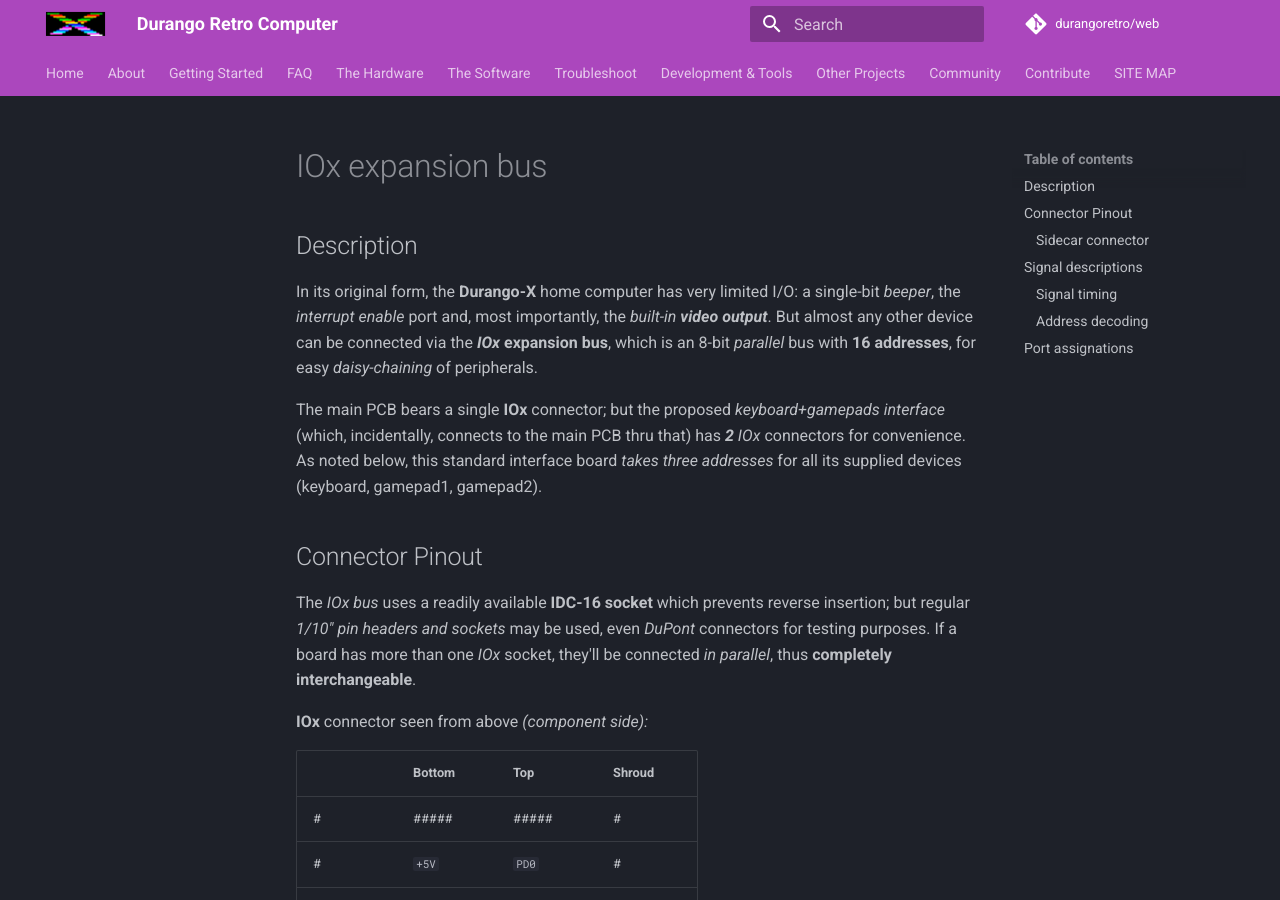
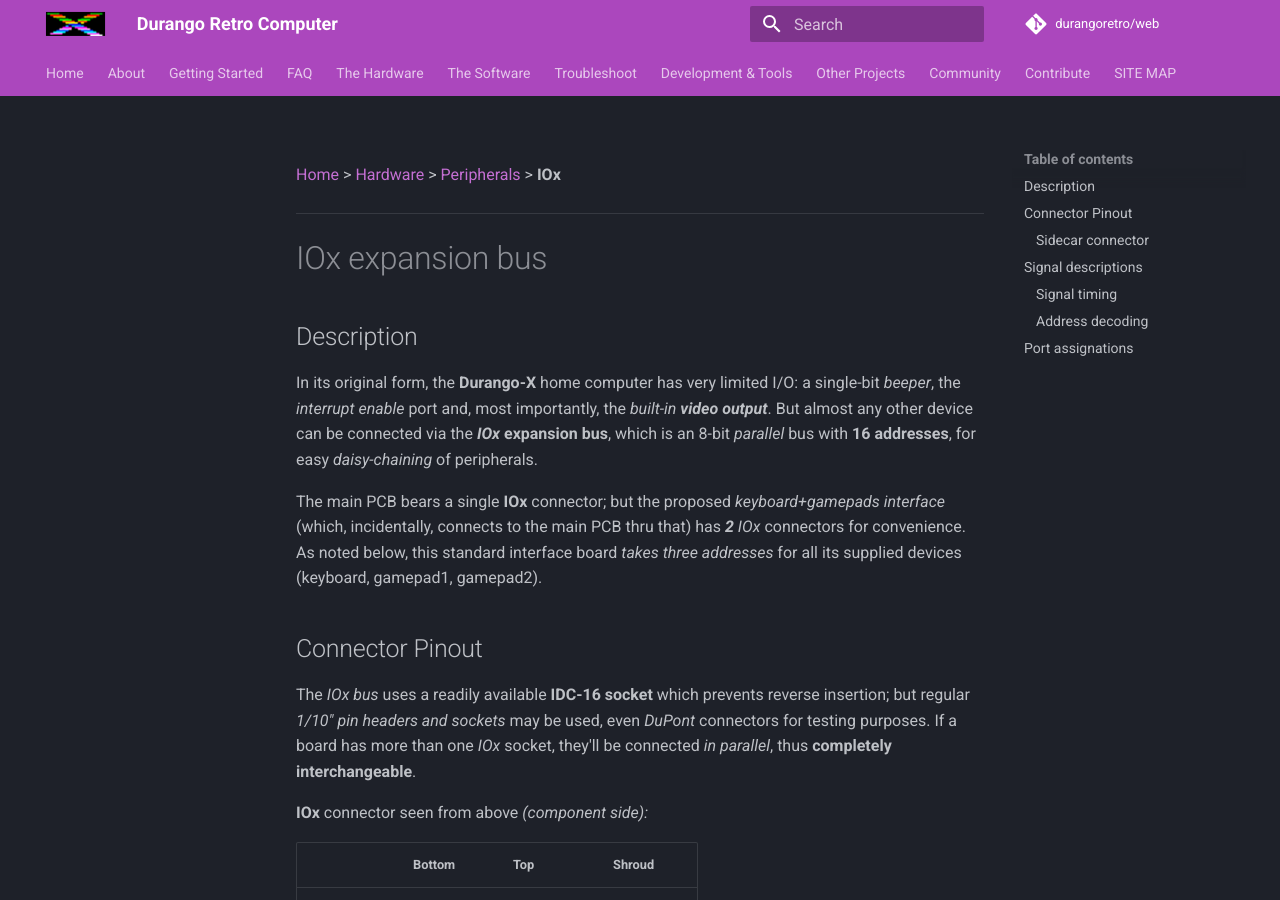
Before and after one commit to durangoretro/web, an MkDocs documentation site: the page built from docs/hard/bus/iox.md, in a window 1280 px wide and 900 px high. Built offline with MkDocs 1.6.1 and Material for MkDocs 9.7.7, drawn with Linux system fonts in a browser that asks for light colours; comment, search, counter and statistics services are not loaded.

Commit message:
add navigation to iox.md

```diff
--- a/docs/hard/bus/iox.md
+++ b/docs/hard/bus/iox.md
@@ -1,3 +1,5 @@
+[Home](../../index.md) > [Hardware](../../hardware.md) > [Peripherals](../interfaces.md) > **IOx**
+___
 # IOx expansion bus
 
 ## Description
```
